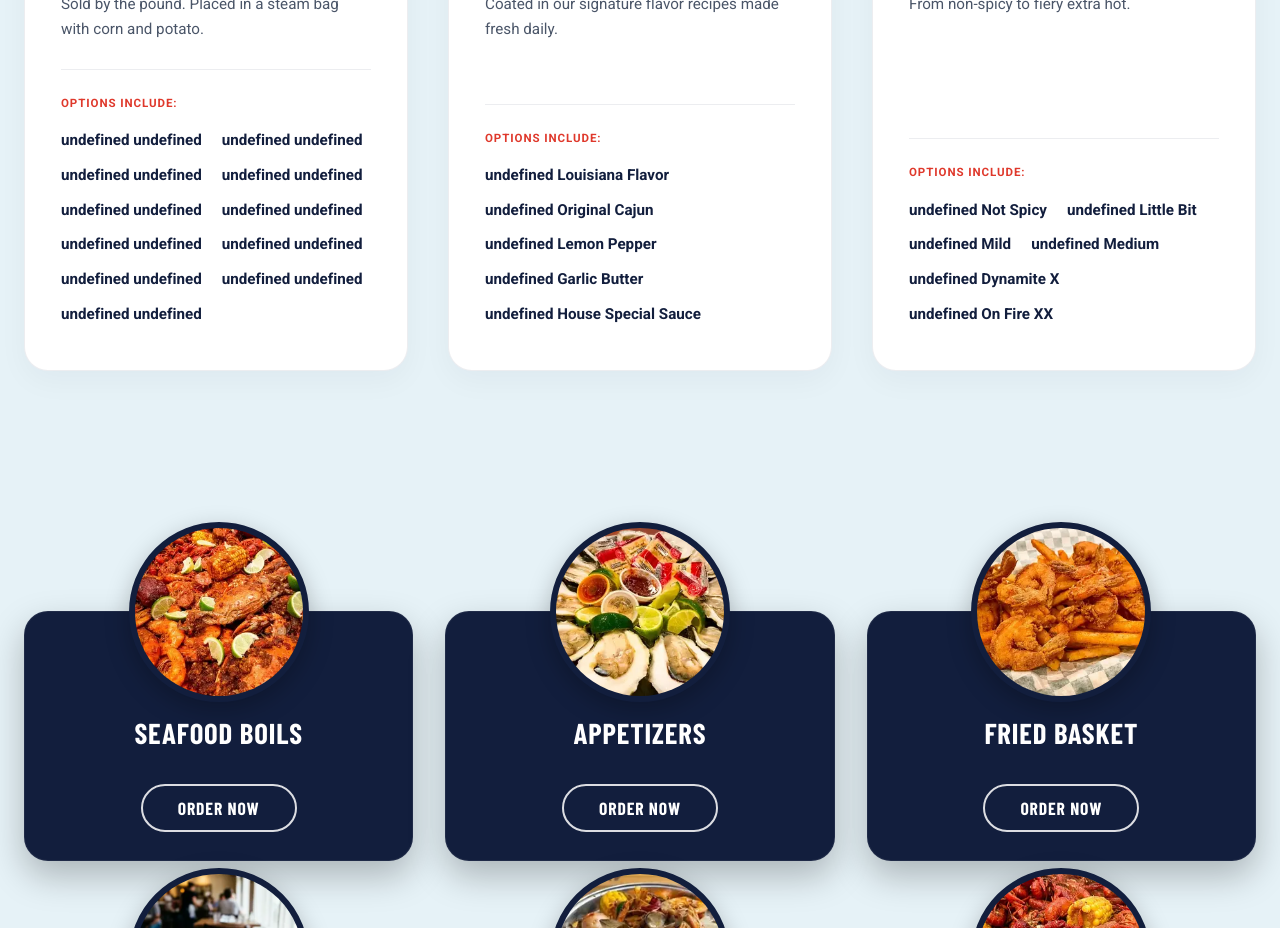
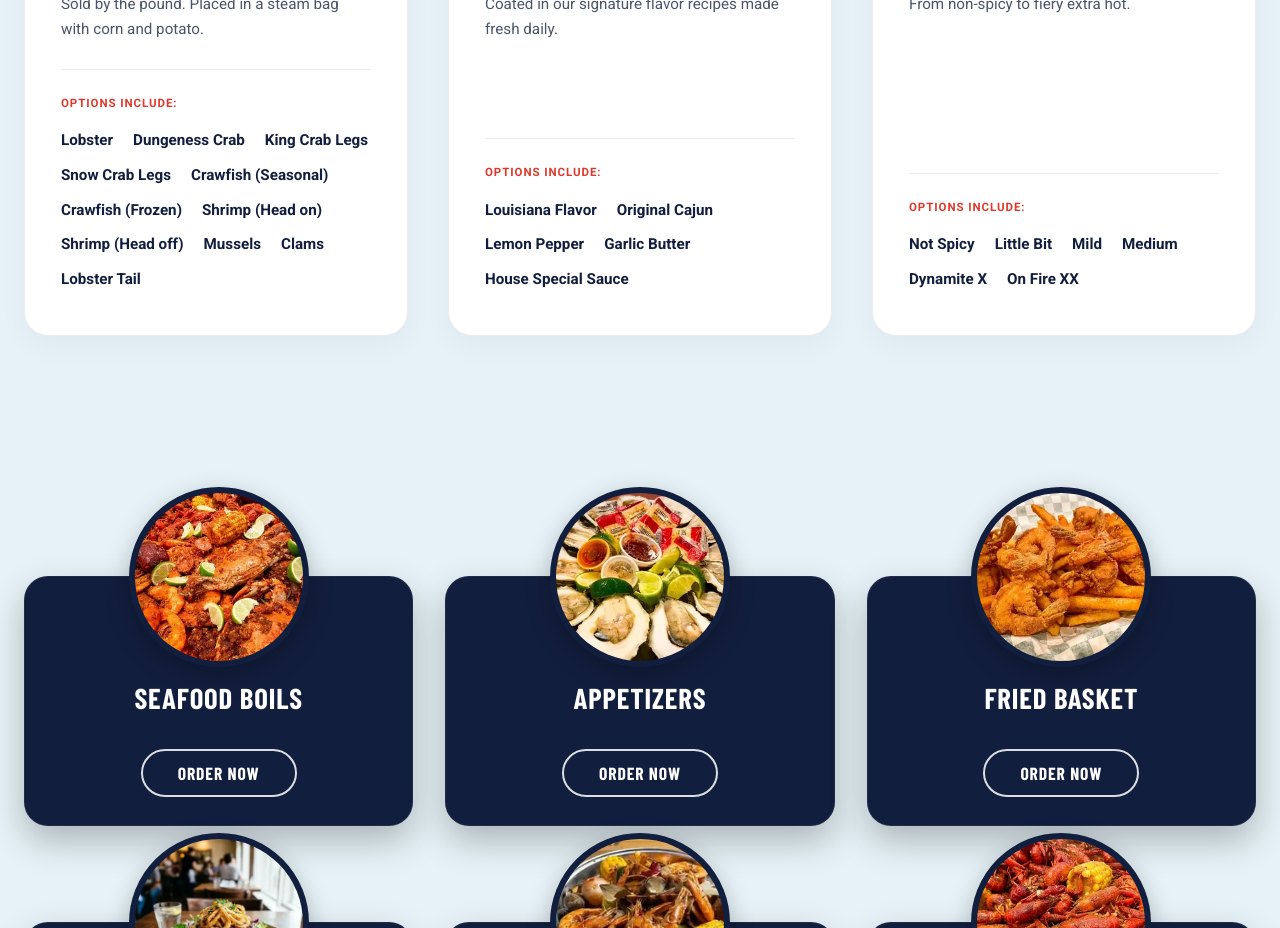
Before and after one commit to TCTinfotech/SuperCrabCajun, a React (Vite) app: page / in a window 1280 px wide. Shown: the part 1980-2908 px from the top of the page. Built offline with nearby package versions, Linux system fonts and the light colour scheme; a web font is replaced by a local one.

Commit message:
fix: resolve undefined options mapping in HowItWorks component and fetchPriority console warning

```diff
--- a/src/components/home/HeroSection.jsx
+++ b/src/components/home/HeroSection.jsx
@@ -157,12 +157,12 @@ export default function HeroSection() {
             <div key={`visual-${activeIndex}`} className="plates-container">
               <div className="plate-top-wrapper">
                 <div className="plate-top plate-top-animate">
-                  <img src={currentSlide.plateTopImg} alt={`Seafood Platter Top ${activeIndex}`} fetchpriority="high" />
+                  <img src={currentSlide.plateTopImg} alt={`Seafood Platter Top ${activeIndex}`} fetchPriority="high" />
                 </div>
               </div>
               <div className="plate-bottom-wrapper">
                 <div className="plate-bottom plate-bottom-animate">
-                  <img src={currentSlide.plateBottomImg} alt={`Seafood Platter Bottom ${activeIndex}`} fetchpriority="high" />
+                  <img src={currentSlide.plateBottomImg} alt={`Seafood Platter Bottom ${activeIndex}`} fetchPriority="high" />
                 </div>
               </div>
             </div>
--- a/src/components/home/HowItWorks.jsx
+++ b/src/components/home/HowItWorks.jsx
@@ -9,21 +9,21 @@ export default function HowItWorks() {
       num: '01',
       title: BOIL_STEPS.step1.title,
       desc: BOIL_STEPS.step1.description,
-      options: BOIL_STEPS.step1.options.map(opt => `${opt.icon} ${opt.name}`),
+      options: BOIL_STEPS.step1.options.map(opt => typeof opt === 'string' ? opt : opt.name),
       icon: <HelpCircle size={28} className="step-icon-svg" />
     },
     {
       num: '02',
       title: BOIL_STEPS.step2.title,
       desc: BOIL_STEPS.step2.description,
-      options: BOIL_STEPS.step2.options.map(opt => `${opt.icon} ${opt.name}`),
+      options: BOIL_STEPS.step2.options.map(opt => typeof opt === 'string' ? opt : opt.name),
       icon: <Sparkles size={28} className="step-icon-svg" />
     },
     {
       num: '03',
       title: BOIL_STEPS.step3.title,
       desc: BOIL_STEPS.step3.description,
-      options: BOIL_STEPS.step3.options.map(opt => `${opt.icon} ${opt.name}`),
+      options: BOIL_STEPS.step3.options.map(opt => typeof opt === 'string' ? opt : opt.name),
       icon: <Flame size={28} className="step-icon-svg" />
     }
   ];
```
